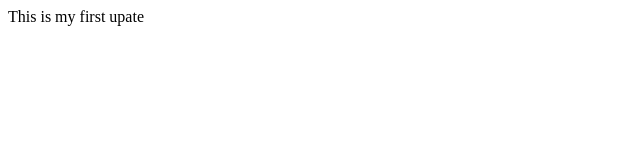
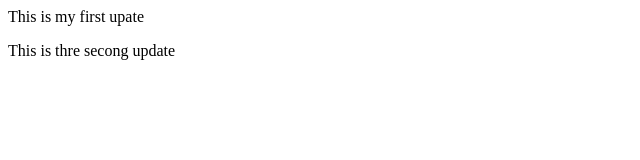
Before and after one commit to michaelkumar8899/TestRepository, a plain HTML site: page index.html in a window 1280 px wide. Shown: the whole page, without its empty margins (0-640 px from the left). Drawn offline with Linux system fonts and the light colour scheme.

Commit message:
Second-commint index.html

```diff
--- a/index.html
+++ b/index.html
@@ -1 +1,2 @@
 <p>This is my first upate</p>
+<p>This is thre secong update</p>
```
